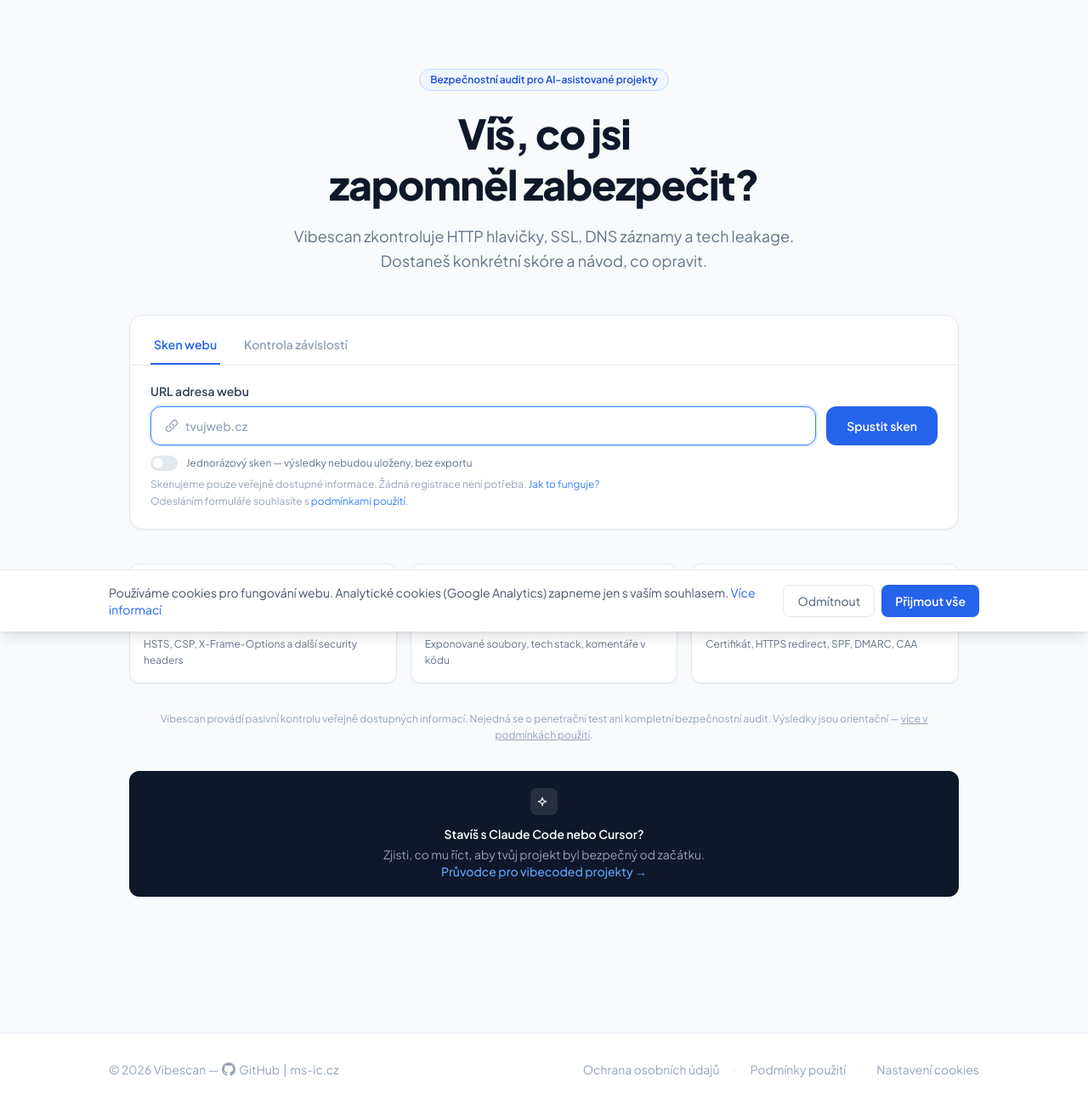
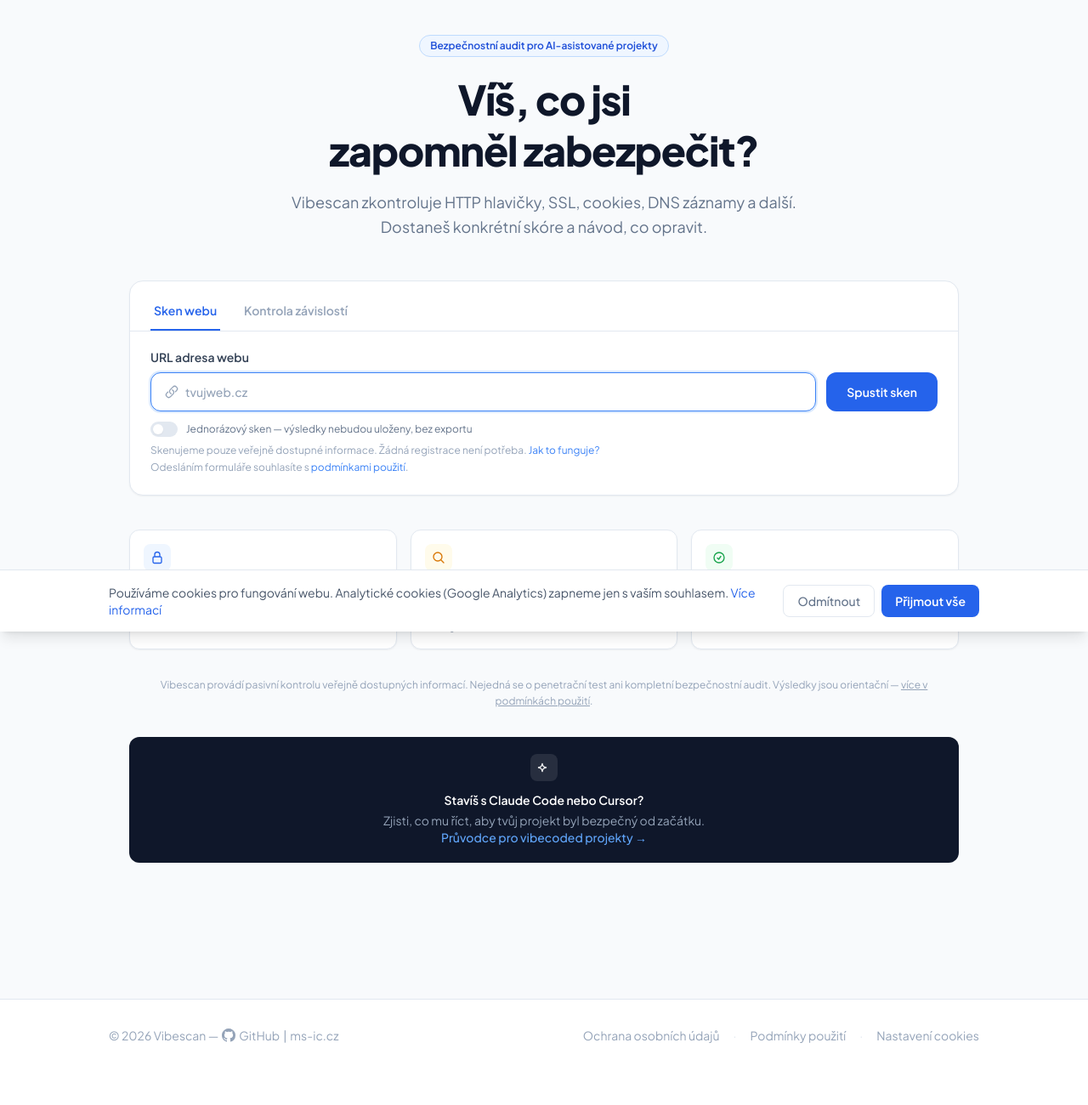
Before and after one commit to kalus-msic/vibescan, a Django app: page / in a window 1280 px wide. Shown: the part 57-1357 px from the top of the page at 85% size. After the commit the page ends 1284 px from the top, so only its background shows below. Run offline with Django 5.2, Linux system fonts and the light colour scheme; style sheets or scripts are compiled from the project's sources; parts of the project's set-up code (start-up, migrations or seed data) failed here and were passed over; some libraries are stand-ins or nearby versions.

Commit message:
fix: reduce top padding on home page hero section

```diff
--- a/templates/scanner/home.html
+++ b/templates/scanner/home.html
@@ -2,7 +2,7 @@
 {% block title %}Vibescan — bezpečnostní audit{% endblock %}
 
 {% block content %}
-<section class="max-w-5xl mx-auto px-6 pt-20 pb-24">
+<section class="max-w-5xl mx-auto px-6 pt-10 pb-24">
 
   <div class="text-center mb-12">
     <div class="inline-flex items-center gap-2 bg-blue-50 text-blue-700 border border-blue-200 rounded-full px-3 py-1 text-xs font-semibold mb-5">
@@ -12,7 +12,7 @@
       Víš, co jsi<br>zapomněl zabezpečit?
     </h1>
     <p class="text-slate-500 text-lg leading-relaxed max-w-2xl mx-auto">
-      Vibescan zkontroluje HTTP hlavičky, SSL, DNS záznamy a tech leakage. Dostaneš konkrétní skóre a návod, co opravit.
+      Vibescan zkontroluje HTTP hlavičky, SSL, cookies, DNS záznamy a další. Dostaneš konkrétní skóre a návod, co opravit.
     </p>
   </div>
 
@@ -130,8 +130,8 @@
       <div class="w-8 h-8 bg-amber-50 rounded-lg flex items-center justify-center mb-3">
         <svg class="w-4 h-4 text-amber-600" fill="none" stroke="currentColor" viewBox="0 0 24 24" stroke-width="2"><path stroke-linecap="round" stroke-linejoin="round" d="M21 21l-5.197-5.197m0 0A7.5 7.5 0 105.196 15.803A7.5 7.5 0 0015.803 15.803z"/></svg>
       </div>
-      <div class="font-semibold text-sm mb-1">Info leakage</div>
-      <div class="text-xs text-slate-500 leading-relaxed">Exponované soubory, tech stack, komentáře v kódu</div>
+      <div class="font-semibold text-sm mb-1">Cookies & CORS</div>
+      <div class="text-xs text-slate-500 leading-relaxed">Secure, HttpOnly, SameSite flagy a CORS konfigurace</div>
     </div>
     <div class="bg-white border border-slate-200 rounded-xl p-4 shadow-sm">
       <div class="w-8 h-8 bg-green-50 rounded-lg flex items-center justify-center mb-3">
```
